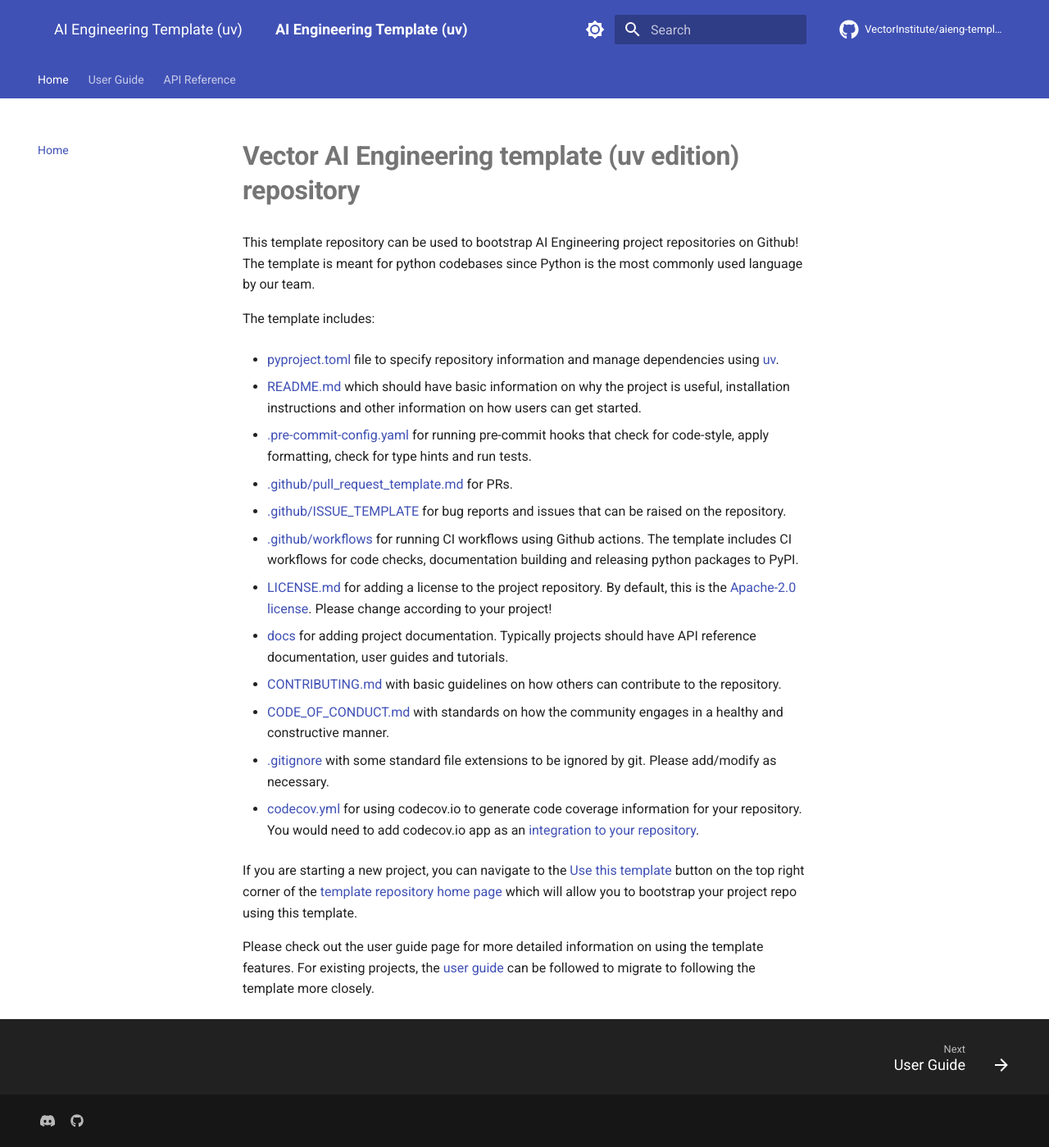
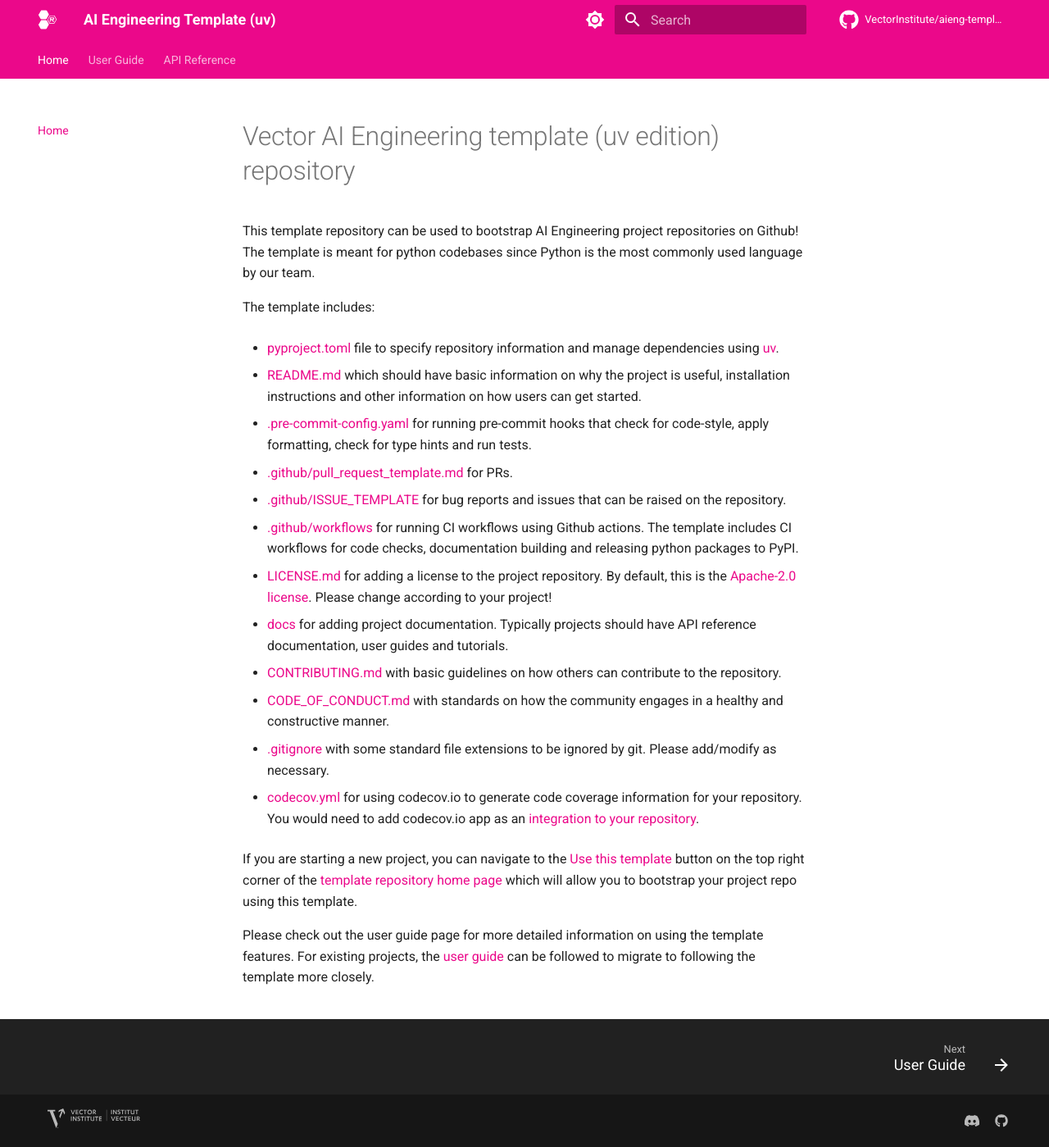
Before and after one commit to VectorInstitute/aieng-template-uv, an MkDocs documentation site: the page built from docs/index.md, in a window 1280 px wide and 1399 px high. Shown: the whole window at 82% size. Built offline with MkDocs 1.6.1 and Material for MkDocs 9.7.7, drawn with Linux system fonts in a browser that asks for light colours; comment, search, counter and statistics services are not loaded.

Commit message:
Fix styling, add vector assets (#51)
* Fix styling, add vector assets

* [pre-commit.ci] Add auto fixes from pre-commit.com hooks

for more information, see https://pre-commit.ci

* Fix pyproject.toml

---------

Co-authored-by: pre-commit-ci[bot] <66853113+pre-commit-ci[bot]@users.noreply.github.com>

```diff
--- a/docs/overrides/partials/copyright.html
+++ b/docs/overrides/partials/copyright.html
@@ -1,15 +1,22 @@
-{% if config.copyright %}
 <div class="md-copyright">
-  {% if config.copyright.copyright %}
-    <div class="md-copyright__highlight">
-      {{ config.copyright.copyright }}
-    </div>
-  {% endif %}
-  {% if not config.extra.generator == false %}
-    Made with
-    <a href="https://squidfunk.github.io/mkdocs-material/" target="_blank" rel="noopener">
-      Material for MkDocs
+  <div class="md-footer-vector">
+    <a href="https://vectorinstitute.ai" target="_blank" rel="noopener">
+      <img
+        src="{{ config.theme.logo_footer | url }}"
+        alt="Vector Institute Logo"
+        height="24"
+      />
     </a>
+  </div>
+  {% if config.copyright %}
+  <div class="md-copyright__highlight">{{ config.copyright }}</div>
+  {% endif %} {% if not config.extra.generator == false %} Made with
+  <a
+    href="https://squidfunk.github.io/mkdocs-material/"
+    target="_blank"
+    rel="noopener"
+  >
+    Material for MkDocs
+  </a>
   {% endif %}
 </div>
-{% endif %}
--- a/docs/overrides/partials/logo.html
+++ b/docs/overrides/partials/logo.html
@@ -1,9 +1,10 @@
-<!-- Logo for the template -->
-{% if config.theme.logo_light_mode and config.theme.logo_dark_mode %}
-  <img src="{{ config.theme.logo_light_mode | url }}" class="light-mode-item">
-  <img src="{{ config.theme.logo_dark_mode | url }}" class="dark-mode-item">
-{% elif config.theme.logo %}
-  <img src="{{ config.theme.logo | url }}" alt="logo">
-{% else %}
-  <span class="md-header__title">{{ config.site_name }}</span>
-{% endif %}
+<img
+  id="logo_light_mode"
+  src="{{ config.theme.logo_light_mode | url }}"
+  alt="logo"
+/>
+<img
+  id="logo_dark_mode"
+  src="{{ config.theme.logo_dark_mode | url }}"
+  alt="logo"
+/>
--- a/docs/stylesheets/extra.css
+++ b/docs/stylesheets/extra.css
@@ -1,33 +1,110 @@
-/* Custom CSS for AI Engineering Template */
-:root {
-  --md-primary-fg-color: #3f51b5;
-  --md-primary-fg-color--light: #7986cb;
-  --md-primary-fg-color--dark: #303f9f;
-  --md-accent-fg-color: #3f51b5;
+[data-md-color-primary="vector"] {
+  --md-primary-fg-color: #eb088a;
+  --md-primary-fg-color--light: #f252a5;
+  --md-primary-fg-color--dark: #b00068;
+  --md-primary-bg-color: hsla(0, 0%, 100%, 1);
+  --md-primary-bg-color--light: hsla(0, 0%, 100%, 0.7);
 }
 
-.md-typeset h1 {
-  font-weight: 700;
-  margin-bottom: 1.5rem;
+[data-md-color-primary="black"] {
+  --md-primary-fg-color: #181818;
+  --md-primary-fg-color--light: #f252a5;
+  --md-primary-fg-color--dark: #b00068;
+  --md-primary-bg-color: #eb088a;
 }
 
-.md-typeset h2 {
-  font-weight: 600;
-  margin-top: 2rem;
+[data-md-color-accent="vector-teal"] {
+  --md-accent-fg-color: #48c0d9;
+  --md-accent-fg-color--transparent: #526cfe1a;
+  --md-accent-bg-color: #fff;
+  --md-accent-bg-color--light: #ffffffb3;
 }
 
-.md-typeset h3 {
-  font-weight: 500;
+[data-md-color-scheme="slate"][data-md-color-primary="black"] {
+  --md-typeset-a-color: #eb088a;
 }
 
-.md-typeset code {
-  font-size: 0.9em;
+/* for logo/imgs specification with dark/light modes to match overrides/partial/logo.html */
+#img_light_mode {
+  display: var(--md-footer-logo-light-mode);
 }
 
-.md-typeset pre {
-  margin: 1em 0;
+#img_dark_mode {
+  display: var(--md-footer-logo-dark-mode);
 }
 
-.md-typeset .admonition {
-  font-size: 0.8rem;
+#logo_light_mode {
+  display: var(--md-footer-logo-light-mode);
 }
+
+#logo_dark_mode {
+  display: var(--md-footer-logo-dark-mode);
+}
+
+[data-md-color-scheme="default"] {
+  --md-footer-logo-dark-mode: none;
+  --md-footer-logo-light-mode: block;
+}
+
+[data-md-color-scheme="slate"] {
+  --md-typeset-a-color: #eb088a;
+  --md-footer-logo-dark-mode: block;
+  --md-footer-logo-light-mode: none;
+}
+
+/* Vector logo css styling to match overrides/partial/copyright.html */
+.md-footer-vector {
+  display: flex;
+  align-items: center;
+  padding: 0 0.6rem;
+}
+
+.md-footer-vector img {
+  height: 24px; /* Reduce height to a fixed value */
+  width: auto; /* Maintain aspect ratio */
+  transition: opacity 0.25s;
+  opacity: 0.7;
+}
+
+.md-footer-vector img:hover {
+  opacity: 1;
+}
+
+/* Make the inner footer grid elements distribute evenly */
+.md-footer-meta__inner {
+  display: flex;
+  justify-content: space-between;
+  align-items: center;
+}
+
+/* To make socials and Vector logo not stack when viewing on mobile */
+@media screen and (max-width: 76.234375em) {
+  .md-footer-meta__inner.md-grid {
+    flex-direction: row;
+    justify-content: space-between;
+    align-items: center;
+  }
+
+  .md-copyright,
+  .md-social {
+    width: auto;
+    max-width: 49%;
+  }
+
+  /* Prevent margin that causes stacking */
+  .md-social {
+    margin: 0;
+  }
+}
+
+/* Reduce margins for h2 when using grid cards */
+.grid.cards h2 {
+  margin-top: 0; /* Remove top margin completely in cards */
+  margin-bottom: 0.5rem; /* Smaller bottom margin in cards */
+}
+
+.vector-icon {
+  color: #eb088a;
+  opacity: 0.7;
+  margin-right: 0.2em;
+}
--- a/mkdocs.yml
+++ b/mkdocs.yml
@@ -63,19 +63,22 @@
     - toc.follow
   icon:
     repo: fontawesome/brands/github
+  logo_dark_mode: assets/logo-dark.svg
+  logo_light_mode: assets/logo.svg
+  logo_footer: assets/vector-logo.svg
   name: material
   palette:
     - media: "(prefers-color-scheme: light)"
       scheme: default
-      primary: indigo
-      accent: indigo
+      primary: vector
+      accent: vector-teal
       toggle:
         icon: material/brightness-7
         name: Switch to dark mode
     - media: "(prefers-color-scheme: dark)"
       scheme: slate
-      primary: indigo
-      accent: indigo
+      primary: black
+      accent: vector-teal
       toggle:
         icon: material/brightness-4
         name: Switch to light mode
```
Also changed, not shown: docs/assets/favicon-48x48.svg (added), docs/assets/favicon.ico (added), docs/assets/logo-dark.svg (added), docs/assets/logo.svg (added), docs/assets/vector-logo.svg (added), 1 other file.
